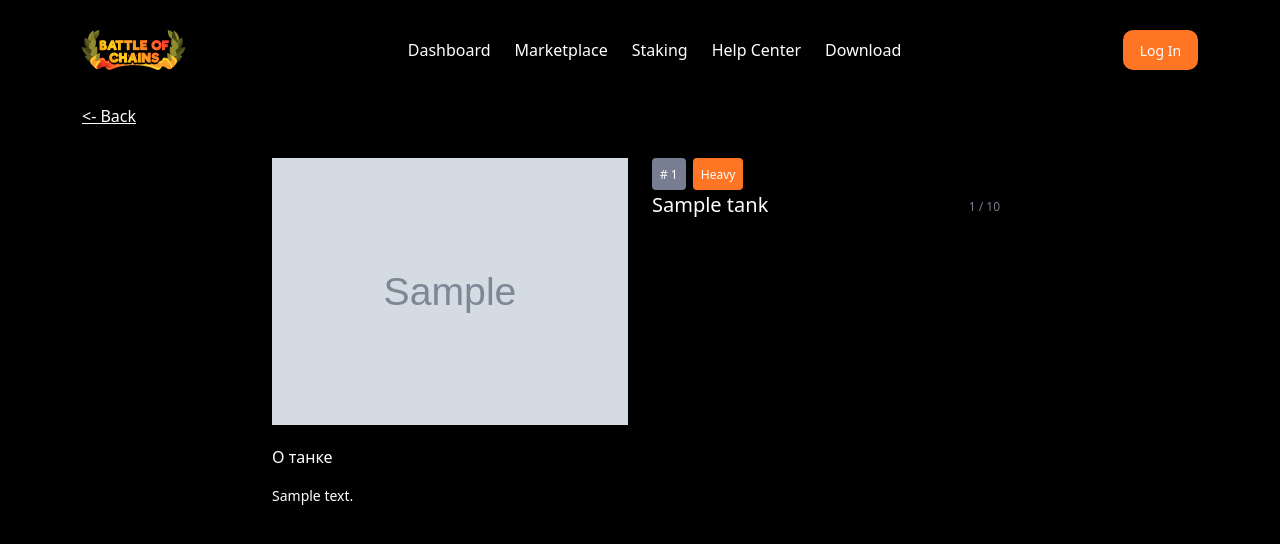
After one commit to battleofchains/tanks-django-server, a Django app: page /marketplace/1/ in a window 1280 px wide. The commit adds this page. Shown: the top 544 px of the page. Run offline with Django 3.2, Linux system fonts and the light colour scheme; data comes from the database, SQL or seed files in the repository; tables that the repository leaves empty hold one stand-in row (values such as "Sample post"); grey boxes marked "Sample" are stand-in pictures; parts of the project's set-up code (start-up, migrations or seed data) failed here and were passed over; some libraries are stand-ins or nearby versions.

Commit message:
feat: create MarketPlaceDetailView

```diff
--- a/battle_of_chains/market/urls.py
+++ b/battle_of_chains/market/urls.py
@@ -1,9 +1,10 @@
 from django.urls import path
 
-from .views import MarketPlaceView
+from .views import MarketPlaceDetailView, MarketPlaceView
 
 app_name = 'market'
 
 urlpatterns = [
-    path('marketplace/', MarketPlaceView.as_view(), name='marketplace')
+    path('', MarketPlaceView.as_view(), name='marketplace'),
+    path('<int:pk>/', MarketPlaceDetailView.as_view(), name='marketplace-detail'),
 ]
--- a/battle_of_chains/market/views.py
+++ b/battle_of_chains/market/views.py
@@ -1,6 +1,6 @@
 from django.core.paginator import Paginator
 from django.db.models import Max, Q
-from django.views.generic import TemplateView
+from django.views.generic import DetailView, TemplateView
 
 from battle_of_chains.battle.models import BattleSettings, Tank, TankType
 
@@ -24,3 +24,16 @@ class MarketPlaceView(TemplateView):
         range_filters = Tank.objects.aggregate(*maxes)
         context['range_filters'] = {k.split('__')[0]: v for k, v in range_filters.items()}
         return context
+
+
+class MarketPlaceDetailView(DetailView):
+    queryset = Tank.objects.filter(
+        Q(for_sale=True, basic_free_tank=False) | Q(basic_free_tank=True, offer__is_active=True)
+    )
+    template_name = 'pages/marketplace_detail.html'
+
+    def get_context_data(self, **kwargs):
+        context = super().get_context_data(**kwargs)
+        context['tank'] = context['object']
+        context['similar_tanks'] = self.queryset.filter(type=self.object.type, level=self.object.level)
+        return context
--- a/battle_of_chains/static/css/project.css
+++ b/battle_of_chains/static/css/project.css
@@ -76,6 +76,13 @@
   min-height: 263px;
   background-size: cover;
   background-position: center;
+  display: block;
+}
+a {
+  color: white;
+}
+a:hover {
+  color: white;
 }
 .card-bottom, .filters {
   background-color: #24262C;
@@ -101,7 +108,7 @@
   margin-left: 7px;
 }
 .tank-supply {
-  color: black;
+  color: #777E91;
   font-size: 12px;
   padding: 8px 8px 6px;
 }
@@ -138,3 +145,10 @@
   color: #FCFCFD;
   text-decoration: none;
 }
+.tank-image {
+  max-width: 100%;
+  margin-bottom: 20px;
+}
+.tank-desc {
+  font-size: 14px;
+}
--- a/battle_of_chains/templates/base.html
+++ b/battle_of_chains/templates/base.html
@@ -36,34 +36,22 @@
 
     <div class="mb-1">
     {% block navbar %}
-      <nav class="navbar navbar-expand-md navbar-light bg-light">
-        <div class="container-fluid">
-          <button class="navbar-toggler navbar-toggler-right" type="button" data-bs-toggle="collapse" data-bs-target="#navbarSupportedContent" aria-controls="navbarSupportedContent" aria-expanded="false" aria-label="Toggle navigation">
-            <span class="navbar-toggler-icon"></span>
-          </button>
-          <a class="navbar-brand" href="{% url 'front:index' %}">Battle of Chains</a>
-
-          <div class="collapse navbar-collapse" id="navbarSupportedContent">
-            <ul class="navbar-nav mr-auto">
-              <li class="nav-item active">
-                <a class="nav-link" href="{% url 'front:index' %}">Home <span class="visually-hidden">(current)</span></a>
-              </li>
-              {% if request.user.is_authenticated %}
-                <li class="nav-item">
-                  {# URL provided by django-allauth/account/urls.py #}
-                  <a class="nav-link" href="{% url 'account_logout' %}">{% translate "Sign Out" %}</a>
-                </li>
-              {% else %}
-                <li class="nav-item">
-                  {# URL provided by django-allauth/account/urls.py #}
-                  <a id="sign-up-link" class="nav-link" href="{% url 'account_signup' %}">{% translate "Sign Up" %}</a>
-                </li>
-                <li class="nav-item">
-                  {# URL provided by django-allauth/account/urls.py #}
-                  <a id="log-in-link" class="nav-link" href="{% url 'account_login' %}">{% translate "Sign In" %}</a>
-                </li>
-              {% endif %}
-            </ul>
+      <nav class="navbar nav-marketplace">
+        <div class="container">
+          <img src="{% static 'images/Logo.png' %}" alt="logo">
+          <div class="menu row">
+            <div class="col">Dashboard</div>
+            <div class="col">Marketplace</div>
+            <div class="col">Staking</div>
+            <div class="col">Help&nbspCenter</div>
+            <div class="col">Download</div>
+          </div>
+          <div class="login">
+            {% if request.user.is_authenticated %}
+              <a href="/accounts/logout/?next=/marketplace/">Log Out</a>
+            {% else %}
+              <a href="/accounts/login/?next=/marketplace/">Log In</a>
+            {% endif %}
           </div>
         </div>
       </nav>
--- /dev/null
+++ b/battle_of_chains/templates/pages/marketplace_detail.html
@@ -0,0 +1,44 @@
+{% extends "base.html" %}
+{% load static %}
+{% block javascript %}
+  <script src="{% static 'js/web3.min.js' %}"></script>
+  <script src="{% static 'js/project.js' %}"></script>
+{% endblock %}
+
+{% block content %}
+  <div class="row justify-content-center">
+    <div style="margin-bottom: 30px;"><a href="{% url 'market:marketplace' %}"><- Back</a></div>
+    <div class="col-4">
+      <img src="{% if tank.image %}{{ tank.image.url }}{% endif %}" alt="tank-image" class="tank-image">
+      <p>О танке</p>
+      <p class="tank-desc">{{ tank.description }}</p>
+    </div>
+    <div class="col-4">
+      <div class="row">
+        <div class="col">
+          <span class="tank-id"># {{ tank.id }}</span>
+          <span class="tank-type">{{ tank.type }}</span>
+        </div>
+      </div>
+      <div class="tank-name row">
+        <div class="col">
+          {{ tank.name }}
+          <span class="tank-supply">{% if tank.offer %}{{ tank.offer.amount_sold }} / {{ tank.offer.amount }}{% else %}1 / 1{% endif %}</span>
+        </div>
+      </div>
+    </div>
+  </div>
+{% endblock %}
+
+{% block inline_javascript %}
+  <script>
+    {% if request.user.is_authenticated %}
+      set_account().then(result => {
+        console.log(result);
+        if (window.ethereum.networkVersion !== '97') {
+          alert('Please select BSC test network in MetaMask');
+        }
+      }).catch(err => {console.log(err)});
+    {% endif %}
+  </script>
+{% endblock inline_javascript %}
--- a/config/urls.py
+++ b/config/urls.py
@@ -9,7 +9,7 @@ admin.site.site_header = 'Battle of Chains'
 
 urlpatterns = [
     path("", include("battle_of_chains.front.urls", namespace="front")),
-    path("", include("battle_of_chains.market.urls", namespace="market")),
+    path("marketplace/", include("battle_of_chains.market.urls", namespace="market")),
     path(settings.ADMIN_URL, admin.site.urls),
     # User management
     path("users/", include("battle_of_chains.users.urls", namespace="users")),
```
Also changed, not shown: battle_of_chains/templates/pages/marketplace.html (+2 -23 lines).
